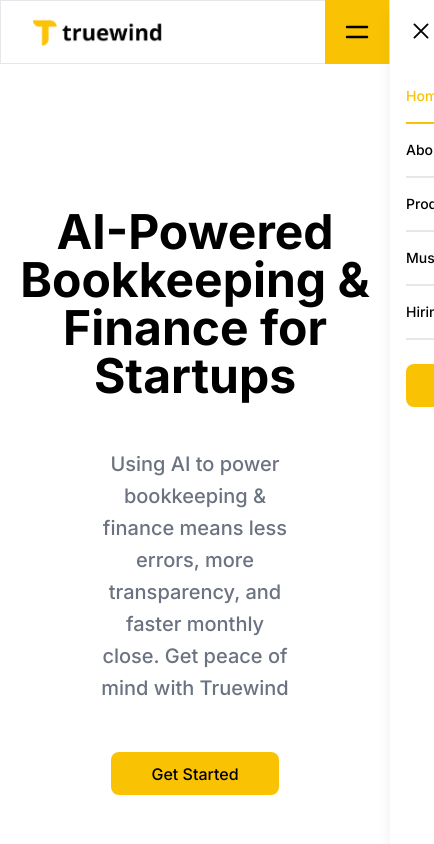
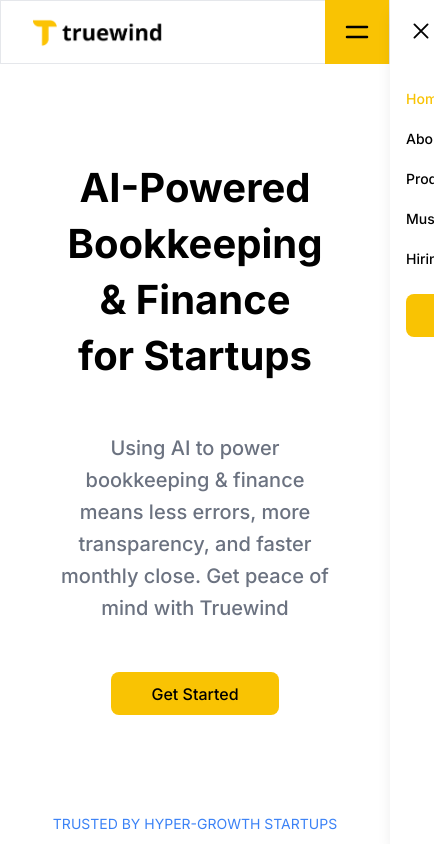
Before and after one commit to hqasmei/web-app-clones, a Next.js app: page /truewind in a window 390 px wide. Shown: the top 844 px of the page, 434 px wide, since content can reach past the window. Built offline with nearby package versions, Linux system fonts and the light colour scheme.

Commit message:
Did some styling updates and font resizing. Created pages for links to be redirected.

```diff
--- /dev/null
+++ b/src/app/truewind/about/page.tsx
@@ -0,0 +1,7 @@
+import React from 'react'
+
+const AboutPage = () => {
+  return <div>AboutPage</div>;
+}
+
+export default AboutPage;
--- /dev/null
+++ b/src/app/truewind/hiring/page.tsx
@@ -0,0 +1,7 @@
+import React from 'react'
+
+const HiringPage = () => {
+  return <div>HiringPage</div>;
+}
+
+export default HiringPage;
--- /dev/null
+++ b/src/app/truewind/musings/page.tsx
@@ -0,0 +1,7 @@
+import React from 'react'
+
+const MusingsPage = () => {
+  return <div>MusingsPage</div>;
+}
+
+export default MusingsPage;
--- /dev/null
+++ b/src/app/truewind/product/page.tsx
@@ -0,0 +1,7 @@
+import React from 'react'
+
+const ProductPage = () => {
+  return <div>ProductPage</div>;
+}
+
+export default ProductPage;
--- a/src/components/truewind/featured.tsx
+++ b/src/components/truewind/featured.tsx
@@ -19,10 +19,10 @@
       </div>
 
       <div className="flex flex-col items-center justify-center space-y-10 text-center">
-        <span className="text-5xl font-bold">
+        <span className="text-4xl font-bold md:text-5xl">
           Get peace of mind with Truewind
         </span>
-        <span className="px-36 text-xl font-medium leading-9 text-gray-600">
+        <span className="px-6 font-medium leading-7 text-gray-600 md:px-36 md:text-xl md:leading-9">
           We designed Truewind to be the finance solution that startup founders
           deserve. Get set up on Truewind in a few minutes and we’ll take care
           of the rest.
--- a/src/components/truewind/footer.tsx
+++ b/src/components/truewind/footer.tsx
@@ -15,7 +15,7 @@
   const pathname = usePathname();
   return (
     <footer className="bg-[#ECF0F2]">
-      <div className="mx-auto px-10 md:max-w-7xl">
+      <div className="mx-auto px-4 md:px-10 md:max-w-7xl">
         <div className="flex flex-col space-y-12 md:space-y-0 md:flex-row md:justify-between pb-24 pt-36">
           <div>
             <Image src={Logo} alt="" width={130} height={130} />
--- a/src/components/truewind/header.tsx
+++ b/src/components/truewind/header.tsx
@@ -26,7 +26,7 @@
             <Image src={Logo} alt="" width={130} height={130} />
           </div>
 
-          <div className="hidden space-x-10 text-sm md:flex md:flex-row items-center">
+          <div className="hidden items-center space-x-10 text-sm md:flex md:flex-row">
             <div className="flex flex-row space-x-6">
               {navItems.map((item, idx) => (
                 <Link
@@ -72,9 +72,8 @@
           <div className="flex flex-col space-y-6 pt-10">
             <div className="flex flex-col space-y-4">
               {navItems.map((item, idx) => (
-                <>
+                <div key={idx}>
                   <Link
-                    key={idx}
                     href={item.path}
                     className={`text-sm font-medium ${
                       pathname == item.path ? "text-[#F9C303]" : ""
@@ -87,7 +86,7 @@
                       pathname == item.path ? "bg-[#F9C303]" : "bg-gray-200"
                     } `}
                   ></span>
-                </>
+                </div>
               ))}
             </div>
 
--- a/src/components/truewind/hero-section.tsx
+++ b/src/components/truewind/hero-section.tsx
@@ -1,26 +1,50 @@
+"use client";
 import React from "react";
 
 import Link from "next/link";
+import { motion } from "framer-motion";
 
 const HeroSection = () => {
+  const heroVariants = {
+    initial: {
+      opacity: 0,
+      translateY: "20px",
+    },
+    animate: {
+      opacity: 1,
+      translateY: 0,
+      transition: {
+        duration: 0.6,
+        ease: "easeOut",
+      },
+    },
+  };
+
   return (
-    <section className="py-36">
-      <div className="px-18 mx-auto flex w-full flex-col items-center justify-center space-y-12 text-center">
-        <span className="text-5xl font-bold">
+    <section className="py-24 md:py-36">
+      <motion.section
+        className="hero"
+        initial="initial"
+        animate="animate"
+        variants={heroVariants}
+      >
+        <div className="mx-auto flex w-full flex-col items-center justify-center space-y-12 text-center">
+          <span className="px-28 text-[2.5rem] font-bold leading-[3.5rem] md:text-5xl">
             AI-Powered Bookkeeping & Finance for Startups
           </span>
-        <span className="mx-auto w-full px-24 text-xl font-medium leading-[2rem] text-gray-500">
+          <span className="mx-auto w-full px-14 md:px-24 text-xl font-medium leading-[2rem] text-gray-500">
             Using AI to power bookkeeping & finance means less errors, more
             transparency, and faster monthly close. Get peace of mind with
             Truewind
           </span>
           <Link
             href="/truewind"
-          className="rounded-lg bg-[#F9C303] px-10 py-[.6rem] font-medium hover:scale-[.95] transition duration-400"
+            className="duration-400 rounded-lg bg-[#F9C303] px-10 py-[.6rem] font-medium transition hover:scale-[.95]"
           >
             Get Started
           </Link>
         </div>
+      </motion.section>
     </section>
   );
 };
--- a/src/components/truewind/smart-bookkeeping.tsx
+++ b/src/components/truewind/smart-bookkeeping.tsx
@@ -8,10 +8,10 @@
   return (
     <section className="mx-auto  max-w-7xl py-36">
       <div className="mb-20 flex flex-col items-center justify-center space-y-8 text-center">
-        <span className="text-4xl font-bold">
+        <span className="text-4xl font-bold mx-4">
           Smarter Bookkeeping & Finances
         </span>
-        <span className="px-36 text-lg font-medium text-gray-600">
+        <span className="px-4 md:px-36 text-md md:text-lg leading-8 font-medium text-gray-600">
           Through a combination of AI and concierge service, we deliver a
           delightful financial back office experience. Reliable bookkeeping,
           detailed financial models, built exclusively for startups
--- a/src/components/truewind/testimonials.tsx
+++ b/src/components/truewind/testimonials.tsx
@@ -1,12 +1,19 @@
 "use client";
-import React, { useRef } from "react";
+import React, { useState, useRef } from "react";
 import Slider from "react-slick";
 import Image from "next/image";
+
+import { motion, AnimatePresence } from "framer-motion";
+
 import { testimonials } from "@/utils/constants";
 import { FaLongArrowAltRight, FaLongArrowAltLeft } from "react-icons/fa";
 
 const Testimonials = () => {
+  const [wasDismissed, setWasDismissed] = useState(false);
   const sliderRef = useRef<Slider>(null);
+
+  const dismiss = () => setWasDismissed(true);
+  const restore = () => setWasDismissed(false);
 
   const settings = {
     dots: true,
@@ -26,16 +33,41 @@
     sliderRef.current?.slickPrev();
   };
 
+  const heroVariants = {
+    initial: {
+      opacity: 0,
+      translateY: "20px",
+    },
+    animate: {
+      opacity: 1,
+      translateY: 0,
+      transition: {
+        duration: 0.6,
+        ease: "easeOut",
+      },
+    },
+  };
+
   return (
     <section className="bg-gray-200 py-36">
+      <motion.section
+        className="hero"
+        initial="initial"
+        animate="animate"
+        variants={heroVariants}
+      >
         <div className="relative mx-auto px-8 md:max-w-7xl">
-        <Slider {...settings} ref={sliderRef} className="relative pb-12 md:pb-0">
+          <Slider
+            {...settings}
+            ref={sliderRef}
+            className="relative pb-6 md:pb-0"
+          >
             {testimonials.map((testimonial, idx) => (
               <div key={idx}>
                 <div className="flex flex-col items-center justify-center space-y-10 md:flex-row md:space-x-10 md:space-y-0">
                   <div className="flex items-center justify-center md:w-1/2">
-                  <div className="relative pb-10 pr-10">
-                    <div className="absolute inset-0 left-20 top-20 z-0 rounded-xl border-2 border-black" />
+                    <div className="relative md:pb-10 md:pr-10">
+                      <div className="absolute inset-0 left-20 top-20 z-0 hidden rounded-xl border-2 border-black md:block" />
                       <Image
                         src={testimonial.image}
                         alt=""
@@ -47,10 +79,10 @@
                   </div>
 
                   <div className="flex flex-col space-y-5 md:w-1/2">
-                  <span className="text-4xl font-bold md:text-6xl md:leading-[4rem]">
+                    <span className="text-3xl font-bold md:text-6xl md:leading-[4rem]">
                       {testimonial.quote}
                     </span>
-                  <span className="text-xl font-medium leading-9 text-gray-600 md:pr-12">
+                    <span className="font-medium leading-7 text-gray-600 md:pr-12 md:text-xl md:leading-9">
                       {testimonial.description}
                     </span>
                     <div className="flex flex-row items-center space-x-3">
@@ -67,21 +99,23 @@
             ))}
           </Slider>
 
-        <div className="absolute -bottom-10 md:bottom-0 flex flex-row-reverse md:right-10 md:flex-col md:space-y-2 ">
+          <div className="absolute -bottom-10 flex flex-row-reverse md:bottom-0 md:right-10 md:flex-col md:space-y-2 ">
             <button
-            className="rounded-full bg-[#F9C303] p-4"
+              className="rounded-full bg-[#F9C303] p-2 sm:p-4"
               onClick={handleNextSlide}
             >
               <FaLongArrowAltRight size={30} />
             </button>
             <button
-            className="mr-2 md:mr-0 rounded-full bg-[#F9C303] p-4"
+              className="mr-2 rounded-full bg-[#F9C303] p-2  sm:p-4 md:mr-0"
               onClick={handlePrevSlide}
             >
               <FaLongArrowAltLeft size={30} />
             </button>
           </div>
         </div>
+      </motion.section>
+      ;
     </section>
   );
 };
```
Lines whose indentation alone changed are shown as unchanged.
